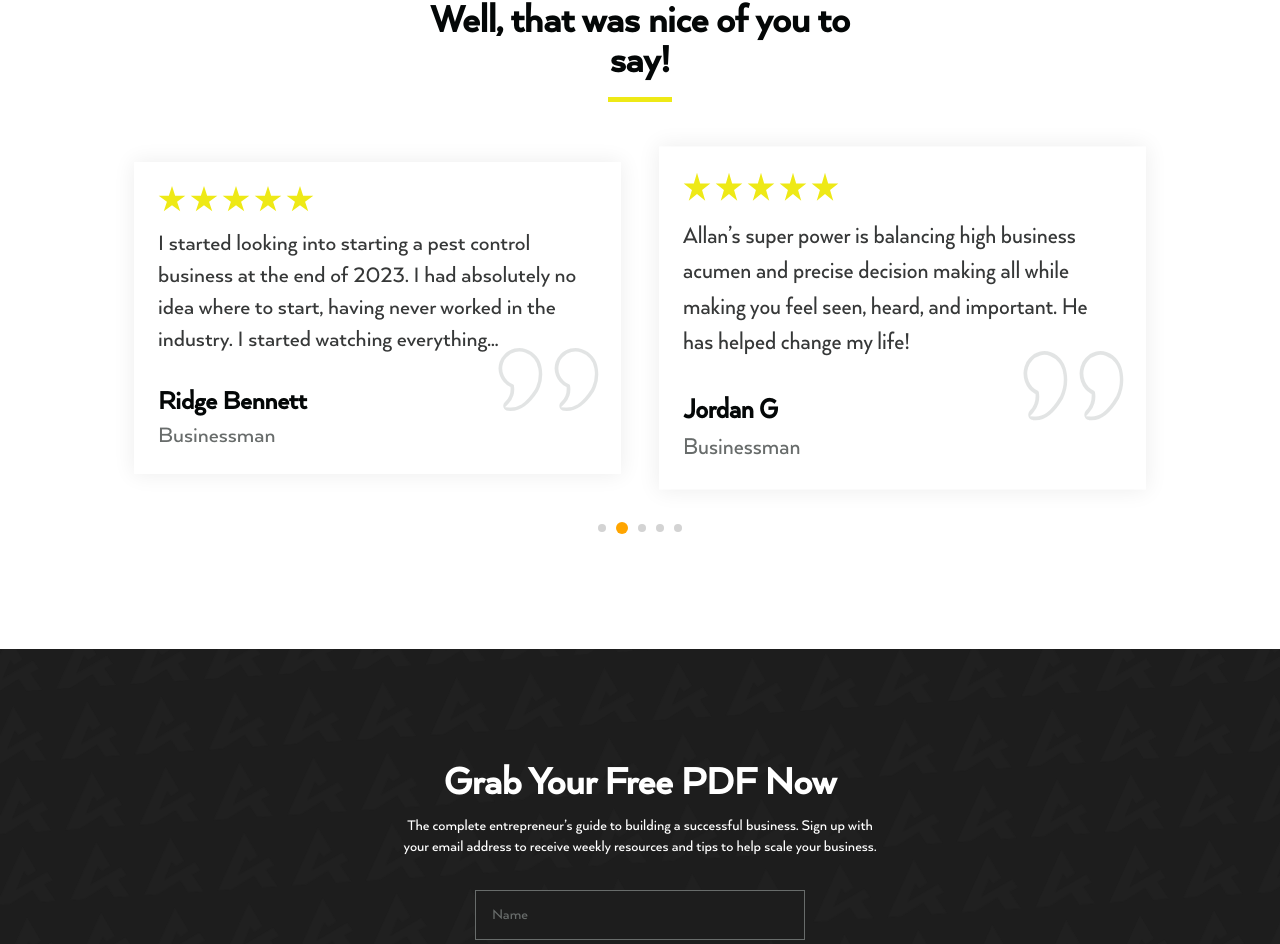
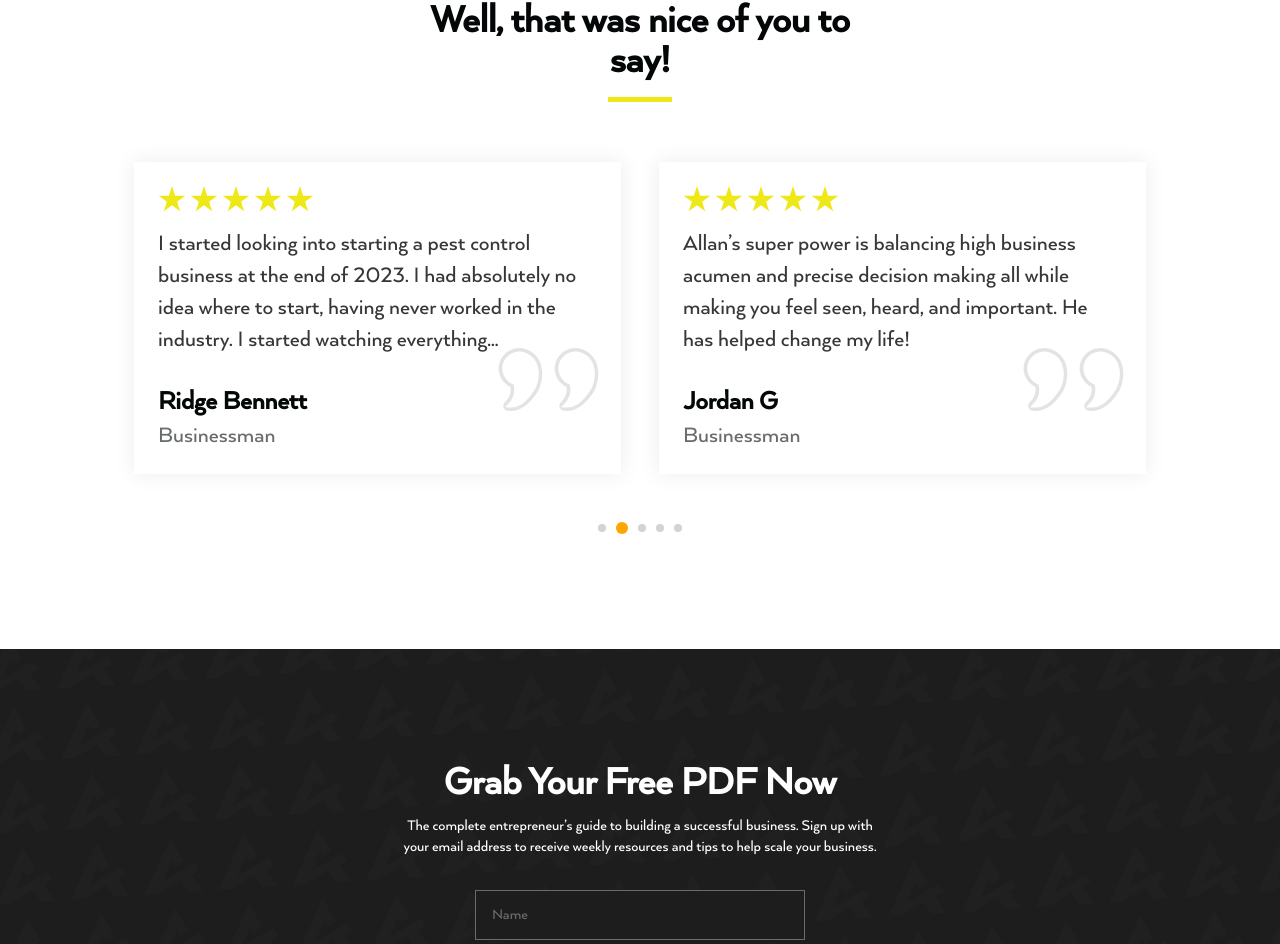
Before and after one commit to Deepak-Maan/Allan-Drapper, a Next.js app: page / in a window 1280 px wide. Shown: the part 3610-4554 px from the top of the page. Built offline with nearby package versions, Linux system fonts and the light colour scheme.

Commit message:
swiper changes

```diff
--- a/src/app/globals.css
+++ b/src/app/globals.css
@@ -66,13 +66,16 @@
 .swiper-slide.swiper-slide-next {
   transform: scaleY(1.1) !important;
 }
+.reviews .swiper-slide.swiper-slide-next {
+  transform: scaleY(1) !important;
+}
 
 .swiper-wrapper {
   align-items: center;
 }
 
 .footerLinks {
-    @apply font-medium text-base sm:text-2xl duration-300 hover:text-orange text-gray leading-130
+  @apply font-medium text-base sm:text-2xl duration-300 hover:text-orange text-gray leading-130;
 }
 
 input[type="checkbox"] {
@@ -143,7 +146,7 @@ input::-webkit-inner-spin-button {
 }
 
 ::-webkit-scrollbar-thumb {
-    background: #F58505;
+  background: #f58505;
   border-radius: 30px;
 }
 
@@ -158,7 +161,6 @@ input::-webkit-inner-spin-button {
   -webkit-appearance: none;
   margin: 0;
 }
-
 
 .swiper-pagination-bullet {
   background: #000;
@@ -191,7 +193,7 @@ input::-webkit-inner-spin-button {
   @apply relative after:absolute after:flex after:w-14 after:h-[2px] after:left-1/2 after:-translate-x-1/2 after:-bottom-4;
 }
 
-@media (min-width:576px) {
+@media (min-width: 576px) {
   .swiper-pagination {
     position: unset !important;
     display: flex !important;
```
Lines whose indentation alone changed are shown as unchanged.
